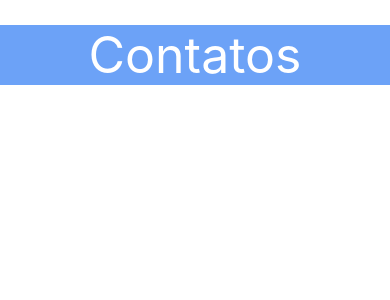
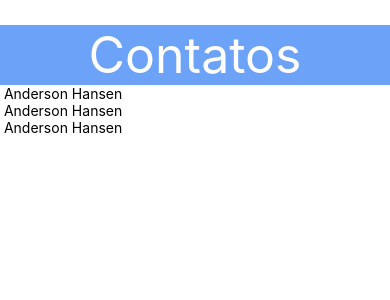
Before and after one commit to AdsHan/react-native-lista-contatos, a React Native app: screen / in a window 390 px wide. Shown: the top 300 px of the page. Built offline with nearby package versions, Linux system fonts and the light colour scheme.

Commit message:
Início renderização dos contatos

```diff
--- a/App.js
+++ b/App.js
@@ -3,10 +3,32 @@ import { StyleSheet, Text, View } from 'react-native';
 import Header from './src/components/Header.js';
 
 export default class App extends React.Component {
+  renderList() {
+    const names = [
+      'Anderson Hansen',
+      'Anderson Hansen',
+      'Anderson Hansen'
+    ];
+
+    const textElements = names.map(nome => {
+      return <Text> { nome } </Text>
+
+    })
+
+    return textElements;
+
+
+
+
+
+  }
   render() {
     return (
       <View>
         <Header title="Contatos"/>
+
+        {/* É usado this por que declaramos a função dentro da própria classe */}
+        { this.renderList() }
       </View>
     );
   }
```
